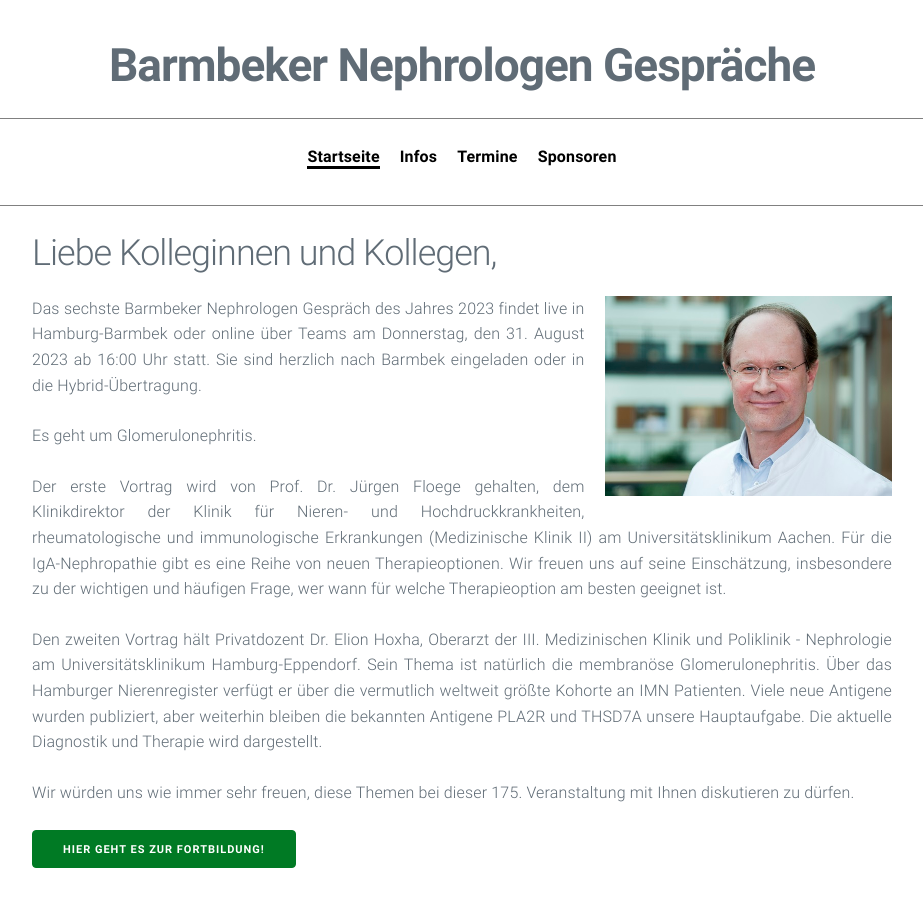
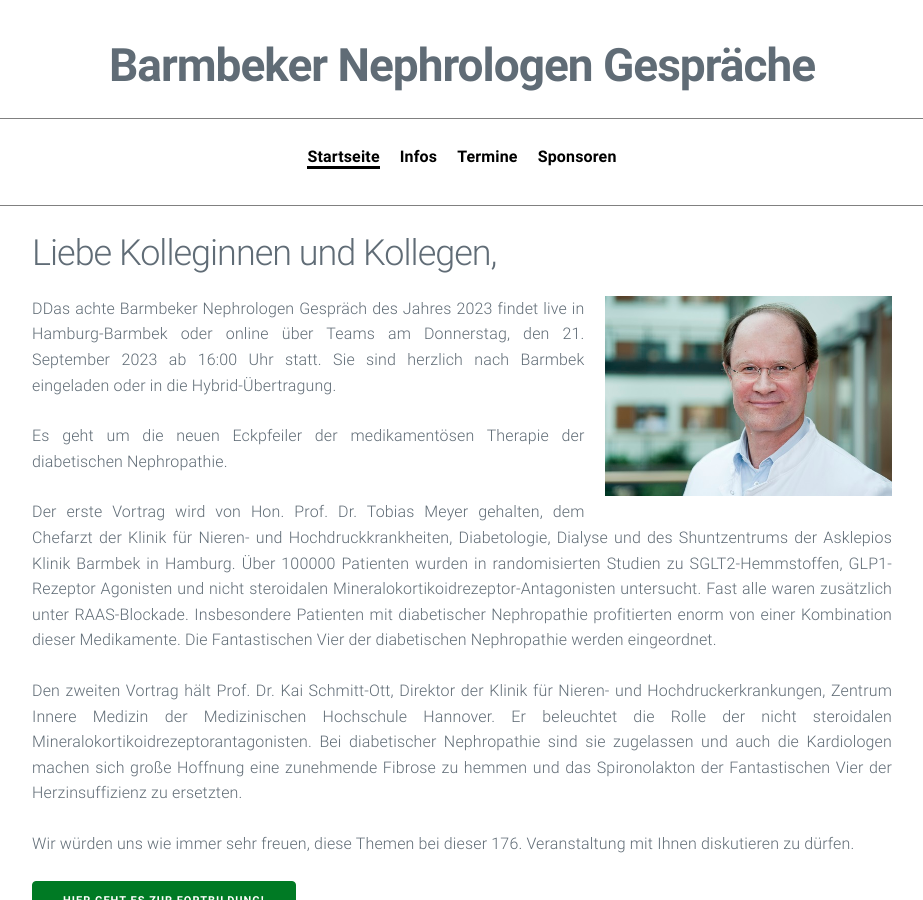
Before and after one commit to manuelpaul86/manuelpaul86.github.io, a Jekyll site: the page built from index.md, in a window 1280 px wide and 900 px high. Shown: the whole window, without its empty margins (178-1101 px from the left). Built offline with Jekyll 4.4.1, drawn with Linux system fonts in a browser that asks for light colours.

Commit message:
Update index.md

```diff
--- a/index.md
+++ b/index.md
@@ -4,15 +4,16 @@ title: Barmbeker Nephrologen Gespräche
 ---
 ## Liebe Kolleginnen und Kollegen,
 
-<img src="/assets/images/CA_Meyer.jpg" height="200rem" alt="Portraitfoto Hon. Prof. Dr. Tobias N. Meyer" style="float:right; margin-left:20px; margin-bottom:20px;">Das sechste Barmbeker Nephrologen Gespräch des Jahres 2023 findet live in Hamburg-Barmbek oder online über Teams am Donnerstag, den 31. August 2023 ab 16:00 Uhr statt. Sie sind herzlich nach Barmbek eingeladen oder in die Hybrid-Übertragung.
+<img src="/assets/images/CA_Meyer.jpg" height="200rem" alt="Portraitfoto Hon. Prof. Dr. Tobias N. Meyer" style="float:right; margin-left:20px; margin-bottom:20px;">DDas achte Barmbeker Nephrologen Gespräch des Jahres 2023 findet live in Hamburg-Barmbek oder online über Teams am Donnerstag, den 21. September 2023 ab 16:00 Uhr statt. Sie sind herzlich nach Barmbek eingeladen oder in die Hybrid-Übertragung.
 
-Es geht um Glomerulonephritis.
+Es geht um die neuen Eckpfeiler der medikamentösen Therapie der diabetischen Nephropathie.
 
-Der erste Vortrag wird von Prof. Dr. Jürgen Floege gehalten, dem Klinikdirektor der Klinik für Nieren- und Hochdruckkrankheiten, rheumatologische und immunologische Erkrankungen (Medizinische Klinik II) am Universitätsklinikum Aachen. Für die IgA-Nephropathie gibt es eine Reihe von neuen Therapieoptionen. Wir freuen uns auf seine Einschätzung, insbesondere zu der wichtigen und häufigen Frage, wer wann für welche Therapieoption am besten geeignet ist.
+Der erste Vortrag wird von Hon. Prof. Dr. Tobias Meyer gehalten, dem Chefarzt der Klinik für Nieren- und Hochdruckkrankheiten, Diabetologie, Dialyse und des Shuntzentrums der Asklepios Klinik Barmbek in Hamburg. Über 100000 Patienten wurden in randomisierten Studien zu SGLT2-Hemmstoffen, GLP1-Rezeptor Agonisten und nicht steroidalen Mineralokortikoidrezeptor-Antagonisten untersucht. Fast alle waren zusätzlich unter RAAS-Blockade. Insbesondere Patienten mit diabetischer Nephropathie profitierten enorm von einer Kombination dieser Medikamente. Die Fantastischen Vier der diabetischen Nephropathie werden eingeordnet.
 
-Den zweiten Vortrag hält Privatdozent Dr. Elion Hoxha, Oberarzt der III. Medizinischen Klinik und Poliklinik - Nephrologie am Universitätsklinikum Hamburg-Eppendorf. Sein Thema ist natürlich die membranöse Glomerulonephritis. Über das Hamburger Nierenregister verfügt er über die vermutlich weltweit größte Kohorte an IMN Patienten. Viele neue Antigene wurden publiziert, aber weiterhin bleiben die bekannten Antigene PLA2R und THSD7A unsere Hauptaufgabe. Die aktuelle Diagnostik und Therapie wird dargestellt.
+Den zweiten Vortrag hält Prof. Dr. Kai Schmitt-Ott, Direktor der Klinik für Nieren- und Hochdruckerkrankungen,
+Zentrum Innere Medizin der Medizinischen Hochschule Hannover. Er beleuchtet die Rolle der nicht steroidalen Mineralokortikoidrezeptorantagonisten. Bei diabetischer Nephropathie sind sie zugelassen und auch die Kardiologen machen sich große Hoffnung eine zunehmende Fibrose zu hemmen und das Spironolakton der Fantastischen Vier der Herzinsuffizienz zu ersetzten.
 
-Wir würden uns wie immer sehr freuen, diese Themen bei dieser 175. Veranstaltung mit Ihnen diskutieren zu dürfen.
+Wir würden uns wie immer sehr freuen, diese Themen bei dieser 176. Veranstaltung mit Ihnen diskutieren zu dürfen.
 
 <a class="button" href="https://teams.microsoft.com/l/meetup-join/19%3ameeting_YmUxOTUxMDQtOWQ3MC00MWNkLWJhZmQtODZkMGRiMmM0OGE3%40thread.v2/0?context=%7b%22Tid%22%3a%22e6160a47-a12e-4ab1-be56-bddd09456693%22%2c%22Oid%22%3a%2254de3200-43af-4cbb-8fde-9d0457be7bcb%22%7d" target="_blank">Hier geht es zur Fortbildung!</a>
 
```
